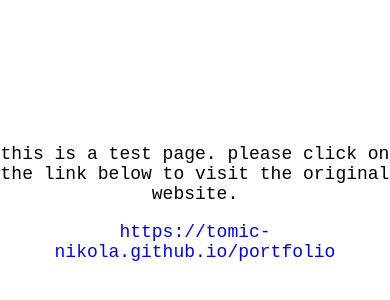
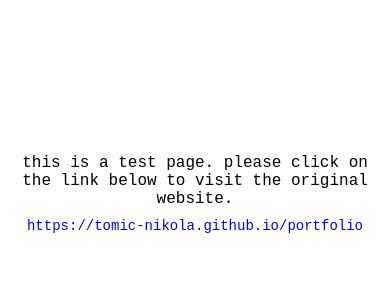
Before and after one commit to ascendtomy/test1, a plain HTML site: page index.html in a window 390 px wide. Shown: the part 228-528 px from the top of the page. Drawn offline with Linux system fonts and the light colour scheme.

Commit message:
Update index.html

```diff
--- a/index.html
+++ b/index.html
@@ -16,13 +16,37 @@
             font-family: 'Courier New', Courier, monospace;
             text-align: center;
             font-size: 18px;
+            padding: 20px;
+            box-sizing: border-box;
+        }
+        p {
+            margin: 0 0 10px 0;
+            max-width: 90%;
         }
         a {
             color: blue;
             text-decoration: none;
+            white-space: nowrap; /* Sprečava lomljenje linka */
+            overflow: hidden;
+            text-overflow: ellipsis;
+            max-width: 90%; /* Ograničava širinu linka na mobilnim uređajima */
         }
         a:hover {
             text-decoration: underline;
+        }
+        /* Responzivni dizajn za mobilne uređaje */
+        @media screen and (max-width: 600px) {
+            body {
+                font-size: 16px; /* Manji font za mobilne uređaje */
+                padding: 15px;
+            }
+            p {
+                max-width: 100%;
+            }
+            a {
+                font-size: 14px; /* Smanjena veličina fonta za link */
+                max-width: 100%;
+            }
         }
     </style>
 </head>
```
